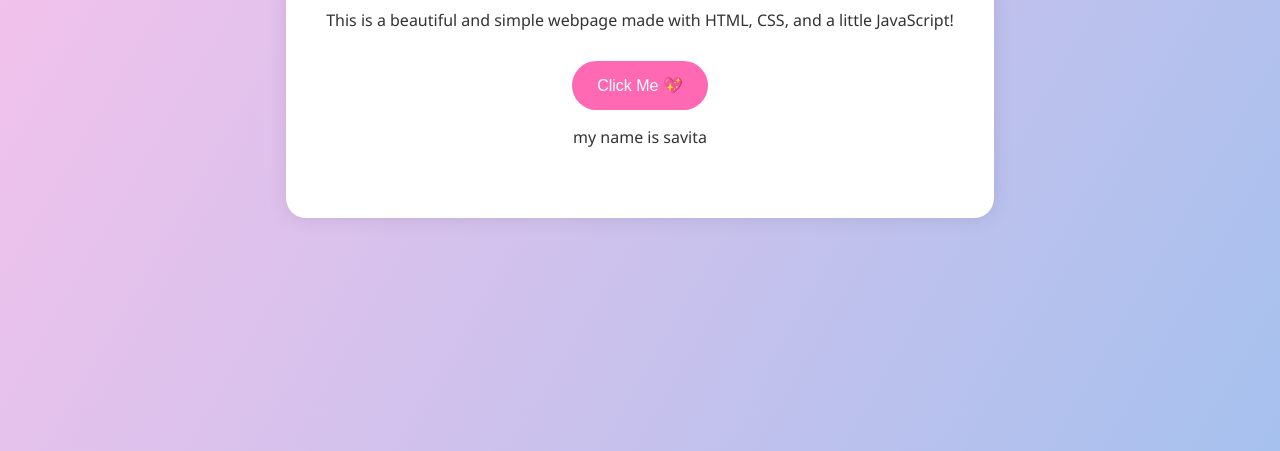
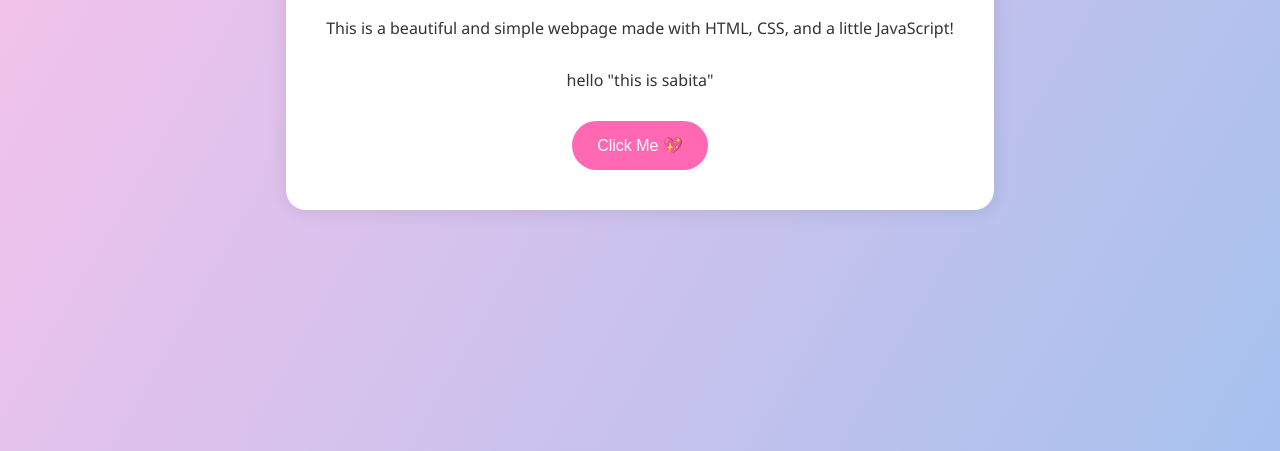
Before and after one commit to savitamahto/Demo-Repo, a plain HTML site: page index.html in a window 1280 px wide. Shown: the part 349-800 px from the top of the page. Drawn offline with Linux system fonts and the light colour scheme.

Commit message:
add a new line in index.html

```diff
--- a/index.html
+++ b/index.html
@@ -10,8 +10,8 @@
   <div class="container">
     <h1>Welcome to My Cute Website 🌸</h1>
     <p>This is a beautiful and simple webpage made with HTML, CSS, and a little JavaScript!</p>
+    <p>hello "this is sabita"</p>
     <button onclick="sayHello()">Click Me 💖</button>
-    <p>my name is savita</p>
   </div>
 
   <script src="script.js"></script>
```
